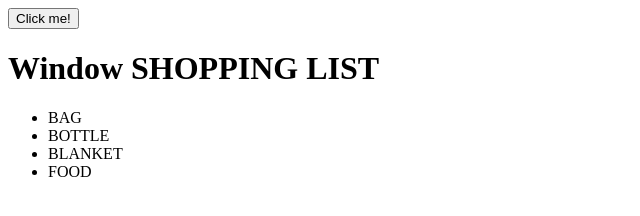
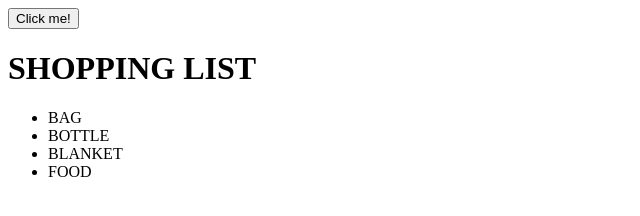
Before and after one commit to SparshMittal26/Background-generator, a plain HTML site: page index.html in a window 1280 px wide. Shown: the whole page, without its empty margins (0-640 px from the left). Drawn offline with Linux system fonts and the light colour scheme.

Commit message:
Title change

```diff
--- a/index.html
+++ b/index.html
@@ -10,7 +10,7 @@
 <body>
     <button>Click me!</button>
     <script type="text/javascript" src="script.js"></script>
-    <h1>Window SHOPPING LIST</h1>
+    <h1>SHOPPING LIST</h1>
     <ul>
         <li>BAG</li>
         <li>BOTTLE</li>
```
